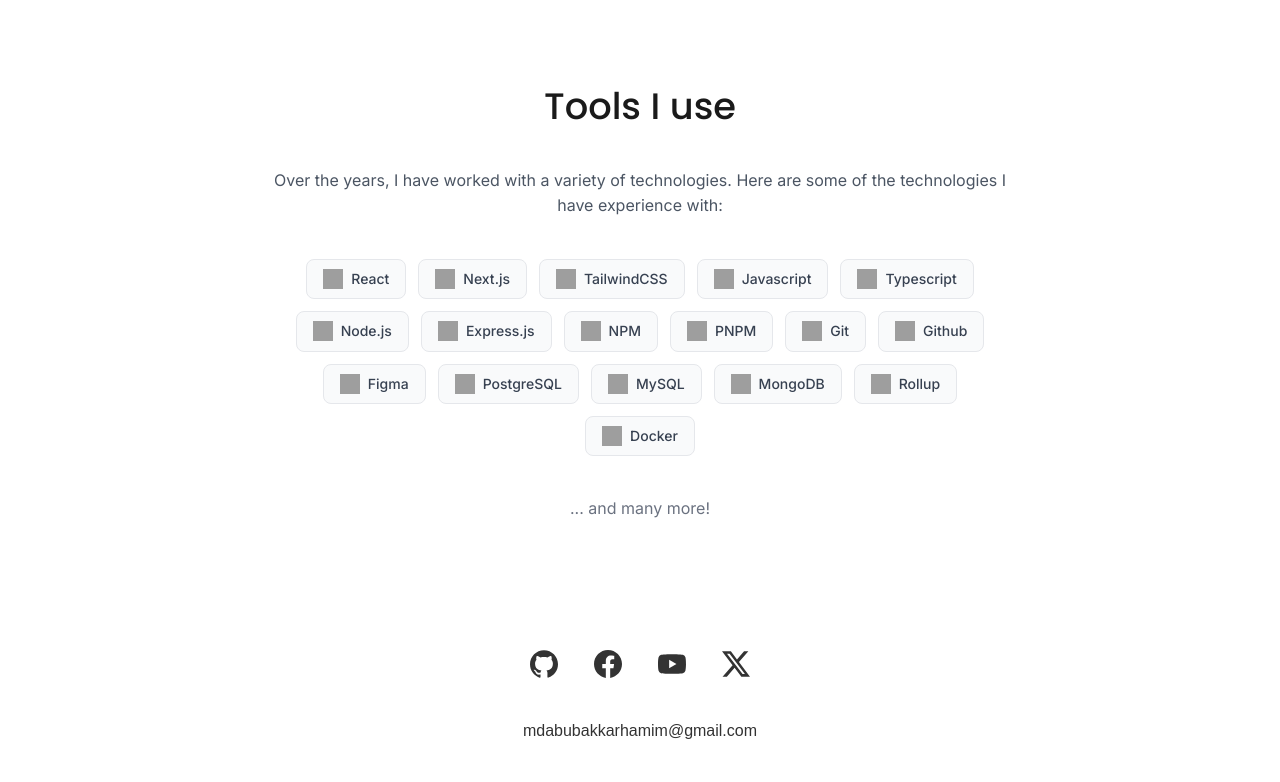
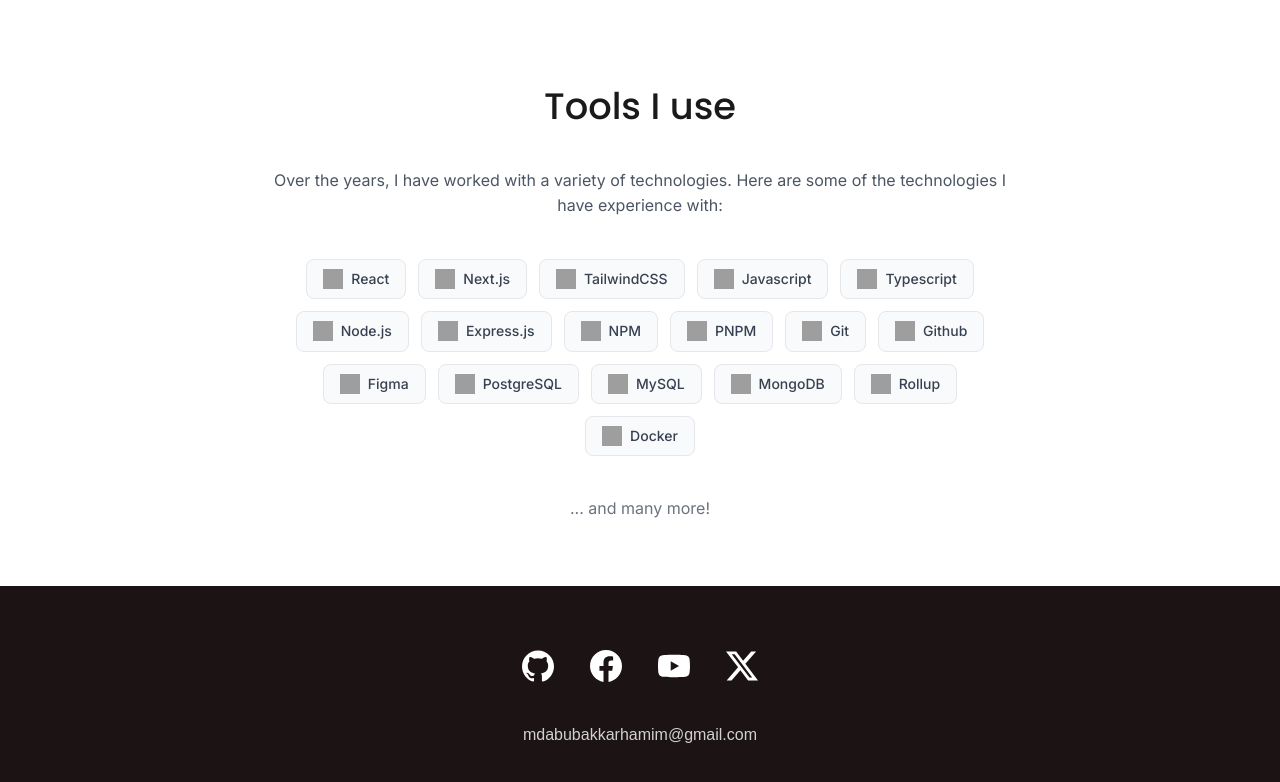
Before and after one commit to thesiddikhamim/thesiddikhamim.github.io, a plain HTML site: page index.html in a window 1280 px wide. Shown: the part 3066-3848 px from the top of the page. Drawn offline with nearby package versions, Linux system fonts and the light colour scheme; grey boxes are pictures that could not be loaded; a web font is replaced by a local one.

Commit message:
footer better

```diff
--- a/index.html
+++ b/index.html
@@ -349,7 +349,7 @@
                         </svg>
                     </a>
                 </div>
-                <p>mdabubakkarhamim@gmail.com</p>
+                <p style="color: white;">mdabubakkarhamim@gmail.com</p>
             </footer>
         </div>
     </body>
--- a/style.css
+++ b/style.css
@@ -633,7 +633,7 @@ h3 {
 
 /* Footer */
 footer {
-    background-color: white;
+    background-color: rgb(28, 20, 20);
     color: rgb(0, 0, 0);
     padding: 3rem 1.5rem; /* Added horizontal padding */
     text-align: center;
@@ -668,9 +668,9 @@ footer p {
 }
 
 .social-container a svg {
-    width: 28px;
-    height: 28px;
-    fill: currentColor; /* Inherit color from the parent 'a' tag */
+    width: 2rem;
+    height: 2rem;
+    fill: white; /* Inherit color from the parent 'a' tag */
 }
 
 
```
